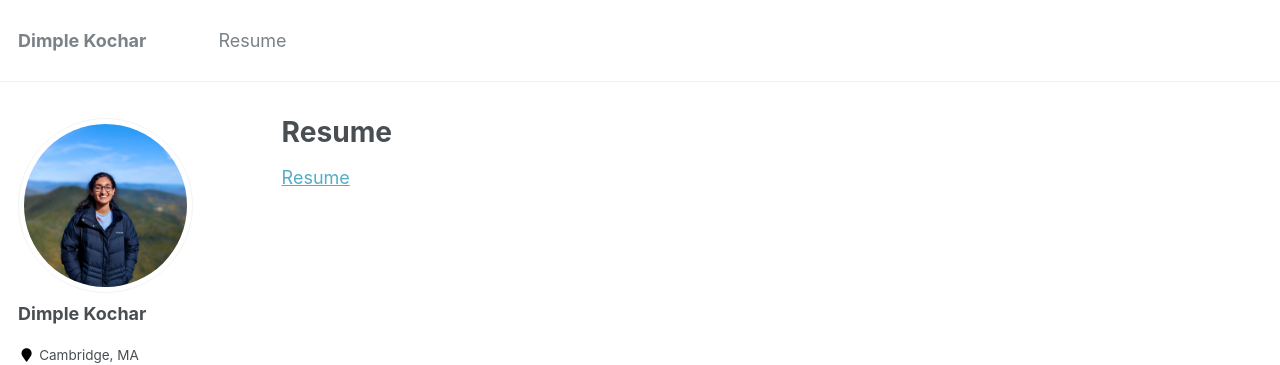
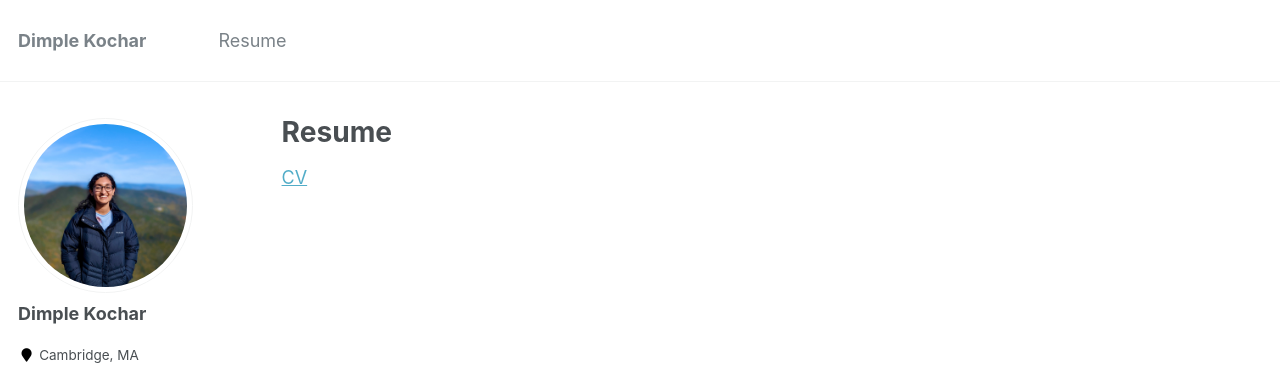
Before and after one commit to dimplekochar/dimplekochar.github.io, a Jekyll site: the page built from _pages/resume.md, in a window 1280 px wide. Shown: the top 365 px of the page. Built offline with Jekyll 4.4.1, drawn with Linux system fonts in a browser that asks for light colours.

Commit message:
Update resume.md

```diff
--- a/_pages/resume.md
+++ b/_pages/resume.md
@@ -1,12 +1,12 @@
 ---
 layout: archive
 title: "Resume"
-permalink: /resume/
+permalink: /cv/
 author_profile: true
 redirect_from:
-  - /cv
+  - /resume
 ---
 
 {% include base_path %}
-<a href="https://dimplekochar.github.io/files/resume.pdf">Resume</a>
+<a href="https://dimplekochar.github.io/files/cv_dimple-kochar.pdf">CV</a>
 <br> <br>
```
